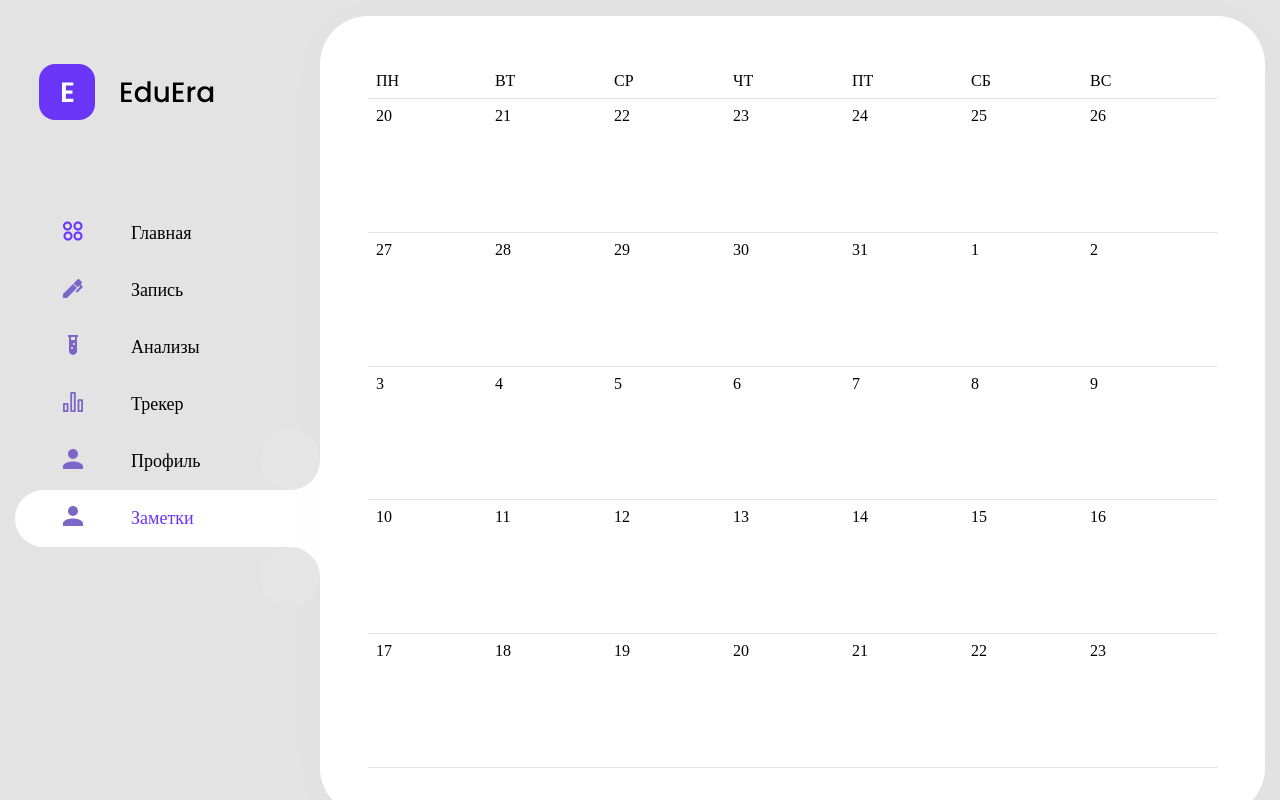
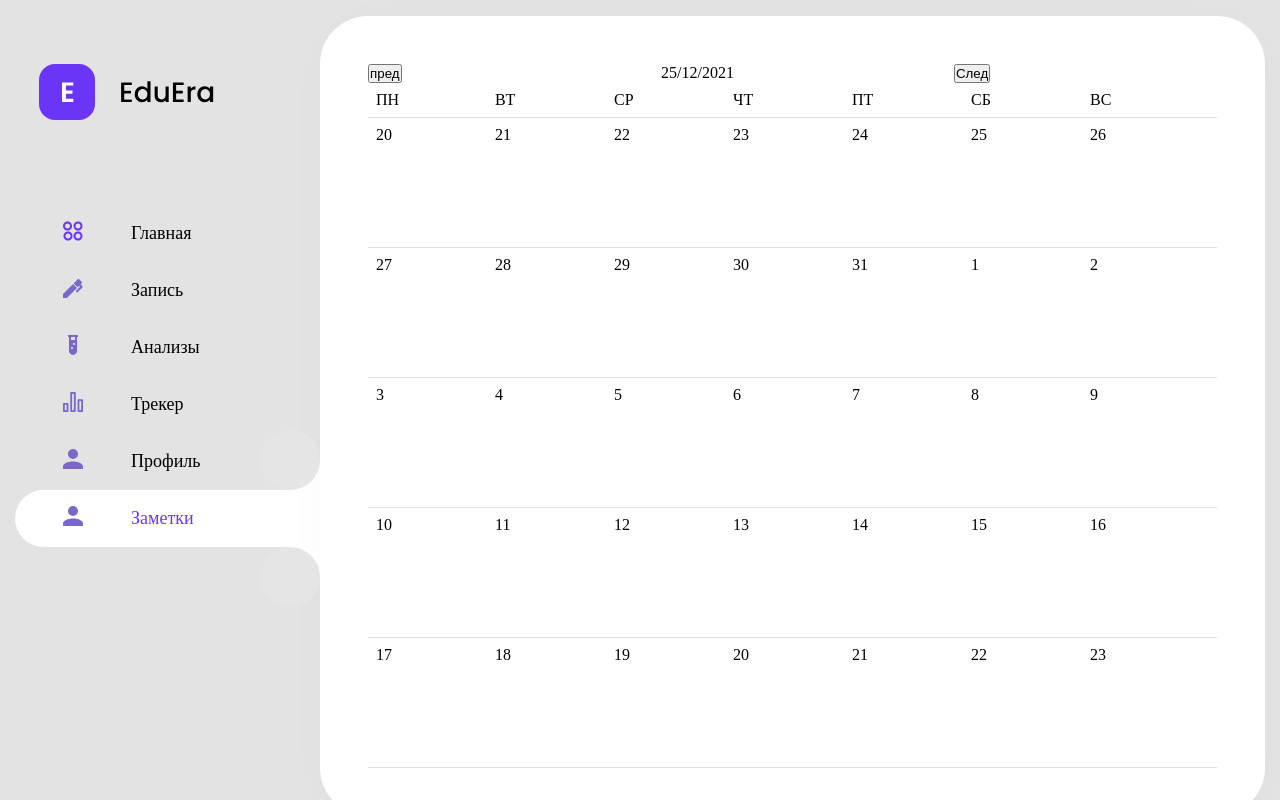
Before and after one commit to nmibragimov7/mediq, a React (Create React App) app: page /scheduler in a window 1280 px wide. Both pictures are taken after typing "name@example.com", "Sample123" into the empty fields and a click on the button "Войти". Built offline with nearby package versions, Linux system fonts and the light colour scheme.

Commit message:
add buttons for next prev year

```diff
--- a/src/pages/Scheduler/Calendar.jsx
+++ b/src/pages/Scheduler/Calendar.jsx
@@ -6,7 +6,6 @@ import s from "./indes.module.css"
 const getArrayFromSize = (num) => new Array(num).fill(undefined).map((_, i) => i);
 
 const Calendar = ({now}) => {
-    const currentMonday = useMemo(() => (now.startOf("week")), [])
     const daysInWeek = getArrayFromSize(7)
     let count = -1
     return (
@@ -18,7 +17,7 @@ const Calendar = ({now}) => {
                         daysInWeek.map(d => {
                             count++
                             return <SchedulerCard key={d}
-                                                  day={currentMonday.plus({day: count}).day}/>
+                                                  day={now.startOf("week").plus({day: count}).day}/>
                         })
                     }</SchedulerRow>
                 })
--- a/src/pages/Scheduler/Sheduler.jsx
+++ b/src/pages/Scheduler/Sheduler.jsx
@@ -10,9 +10,23 @@ const Scheduler = () => {
             locale: "ru"
         })
     }, [])
-    const [now, setState] = useState(DateTime.local())
+    const [now, setNow] = useState(DateTime.local())
+    const setMonth = (month) => {
+        setNow((prev) => prev.plus({month}))
+    }
     return (
         <div className={"h-100 d-flex flex-column"}>
+            <div className="row">
+                <div className="col-4">
+                    <button onClick={setMonth.bind(null, -1)}>пред</button>
+                </div>
+                <div className={"col-4"}>
+                    {now.toFormat("dd/MM/yyyy")}
+                </div>
+                <div className="col-4">
+                    <button onClick={setMonth.bind(null, 1)}>След</button>
+                </div>
+            </div>
             <SchedulerRow>
                 {weekdays.map(d => (<div className={"w-100"} key={d}>{d.toUpperCase()}</div>))}
             </SchedulerRow>
```
